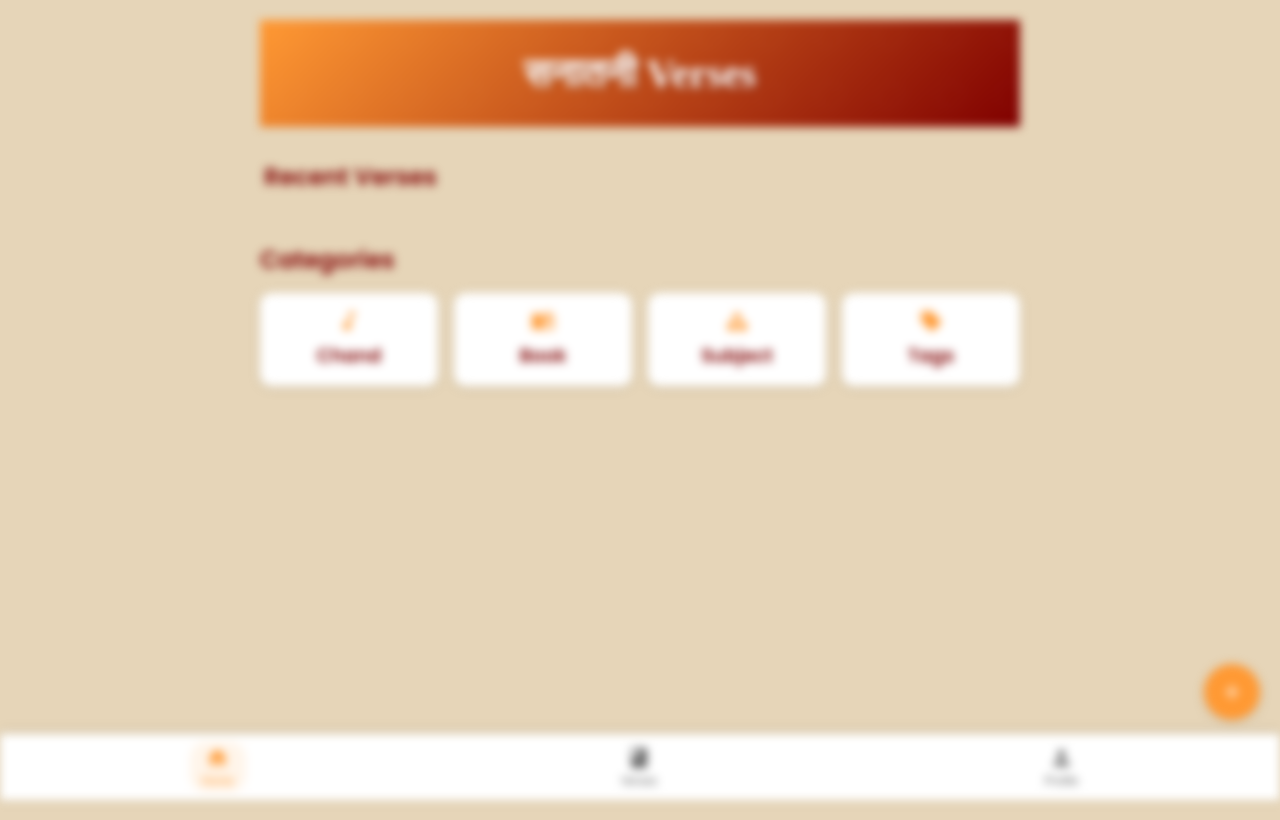
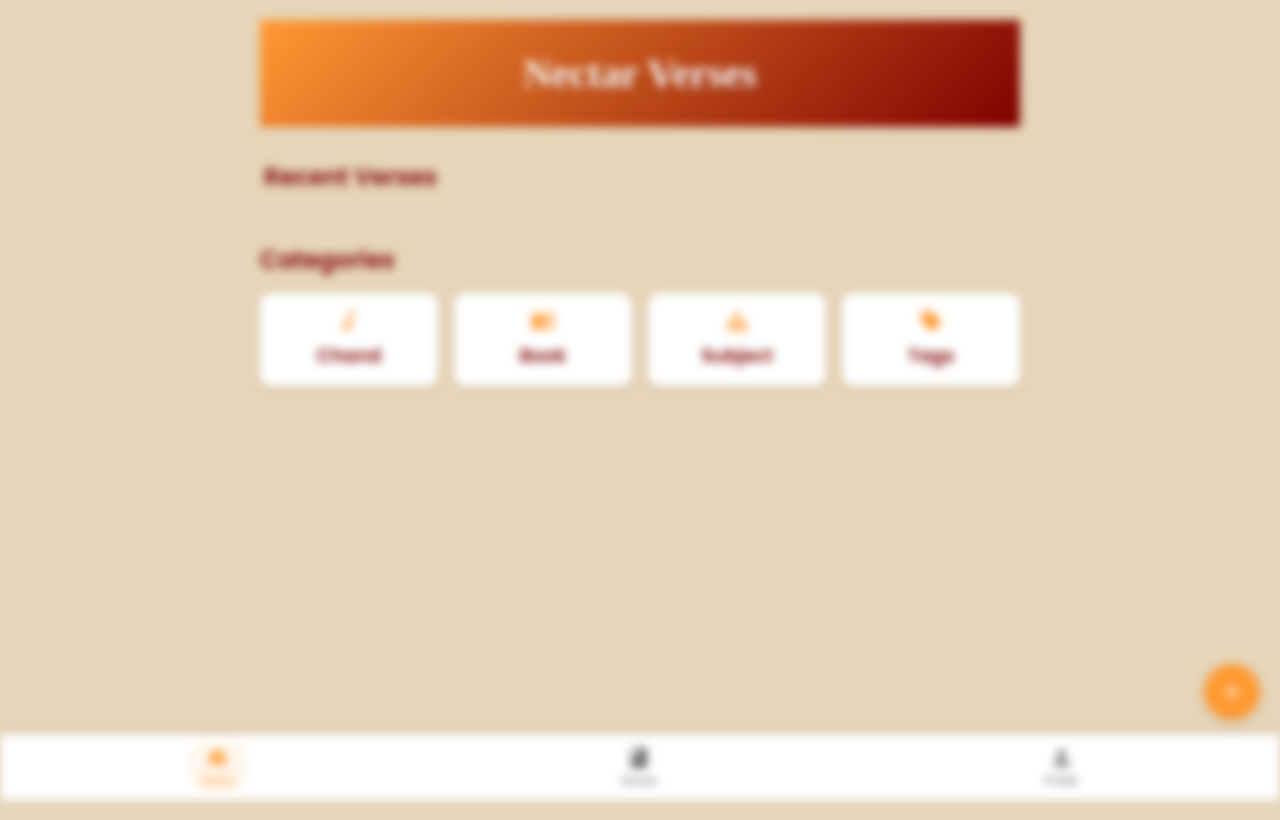
Before and after one commit to vsnaveen96/Nectar-Verses, a plain HTML site: page index.html in a window 1280 px wide. Drawn offline with nearby package versions, Linux system fonts and the light colour scheme; no server answers; a web font is replaced by a local one.

Commit message:
Update index.html
Sanatani to Nectar
Back button of Verses tab removed / commented

```diff
--- a/index.html
+++ b/index.html
@@ -15,7 +15,7 @@
             <!-- Home Tab -->
             <section id="home" class="tab-content active">
                 <header class="app-header">
-                    <h1 class="app-title">सनातनी Verses</h1>
+                    <h1 class="app-title">Nectar Verses</h1>
                 </header>
 
                 <div class="featured-verses">
@@ -52,7 +52,7 @@
             <section id="verses" class="tab-content">
                 <div class="verses-page-header">
                     <h2 class="verses-title">Verses</h2>
-                    <button class="play-button">
+                    <!-- <button class="play-button"></button> -->
                         <span class="material-icons">search</span>
                     </button>
                 </div>
```
